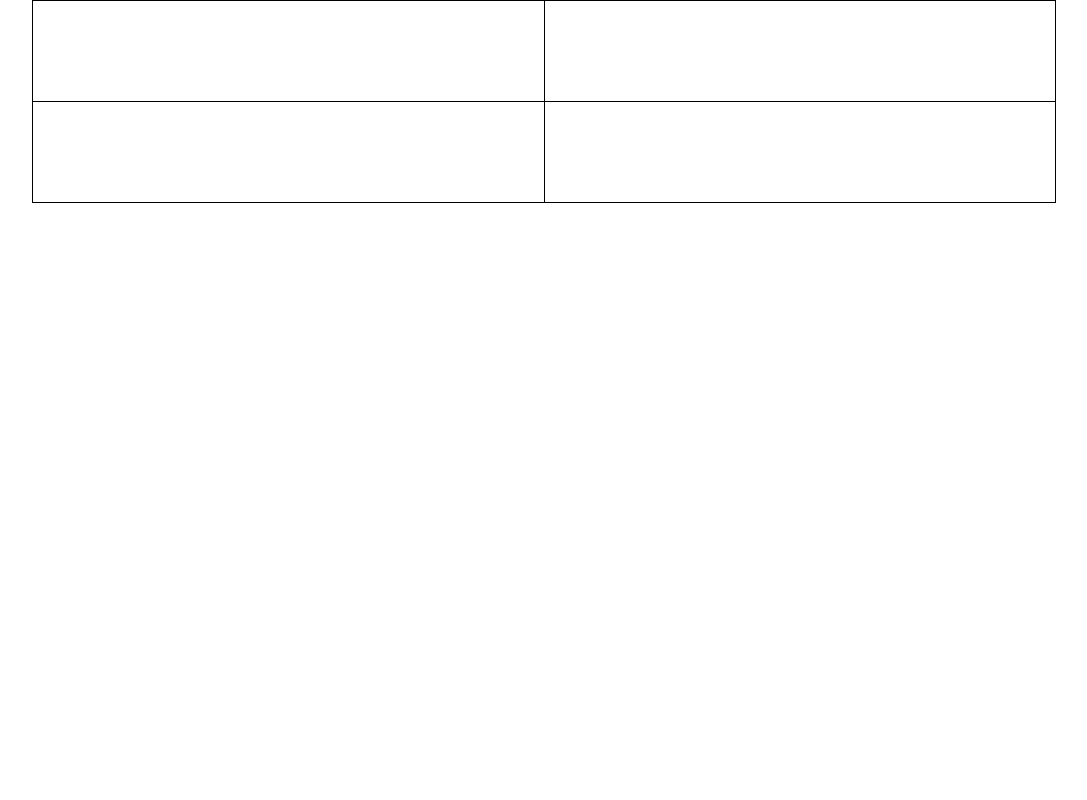
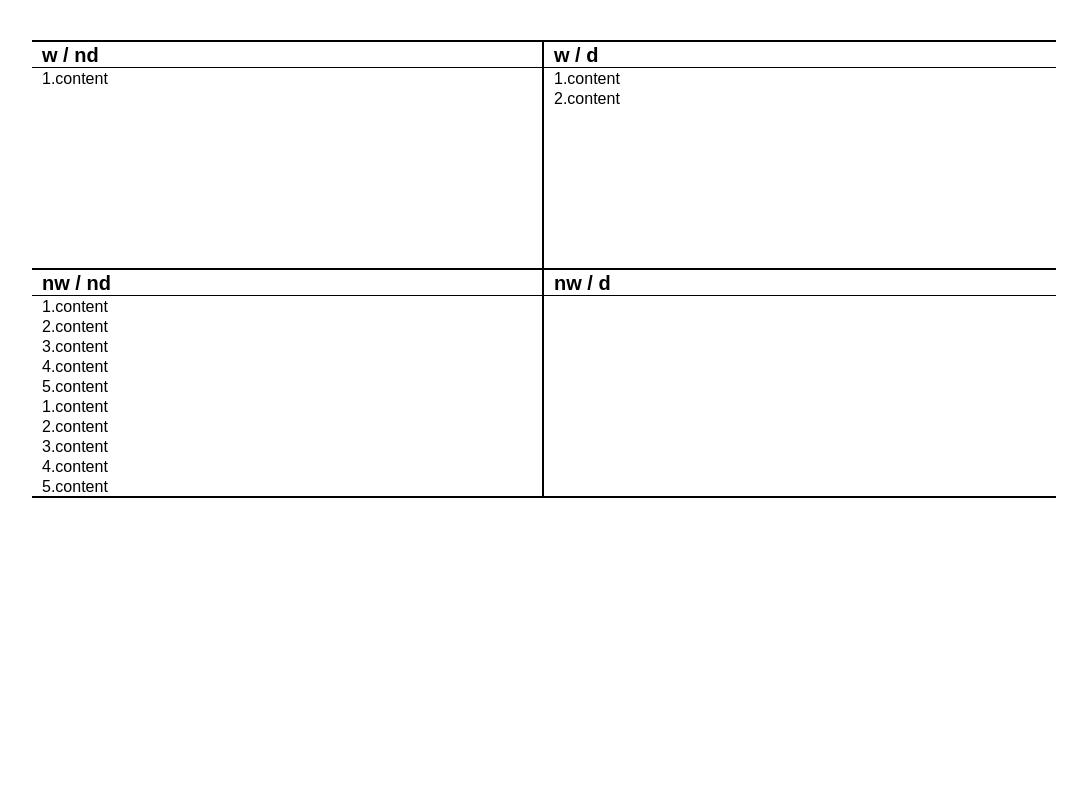
Before and after one commit to JolloDede/eisenhower, a PHP site: page / in a window 1280 px wide. Shown: the whole page, without its empty margins (96-1183 px from the left). Run offline with PHP 8.4, Linux system fonts and the light colour scheme.

Commit message:
progress - v190312-16.57

```diff
--- a/css/main.css
+++ b/css/main.css
@@ -1,48 +1,43 @@
-*{
+* {
+  font-family: arial, sans-serif;
   margin: 0;
   padding: 0;
 }
-
-html, body{
-  width: 100%;
-  height: 100vh;
+.main {
+  width: 80%;
+  margin: 40px auto 0;
 }
 
-main{
-  width: 80%;
-  margin: 0 auto;
+.child {
+  float: left;
+  position: relative;
+  width: 50%;
+  border-bottom: 2px solid black;
+}
+.child:nth-child(1),
+.child:nth-child(2) {
+  border-top: 2px solid black;
+}
+.child:nth-child(odd)::after {
+  content: "";
+  position: absolute;
+  top: 0;
+  bottom: 0;
+  right: 0;
+  width: 2px;
+  background: black;
 }
 
-table{
-  border-collapse: collapse;
+.child h1 {
+  padding: 2px 0 0 10px;
+  border-bottom: 1px solid black;
+  font-size: 20px;
+  font-weight: bold;
 }
-
-#content{
-  line-height: 0;
-  letter-spacing: 0;
-  min-height: 100px;
+.child .eisenhower--content {
+  overflow-y: scroll;
+  height: 200px;
 }
-
-#top-left,
-#top-right,
-#bot-left,
-#bot-right {
-  background-color: white;
-  border: 1px solid black;
-  height: 100px;
+.child p {
+  padding: 2px 0 0 10px;
 }
-/*
-#top-right{
-  width: 50%;
-  height: 100px;
-}
-
-#bot-left{
-  width: 50%;
-  height: 100px;
-}
-
-#bot-right{
-  width: 50%;
-  height: 100px;
-} */
--- a/index.html
+++ b/index.html
@@ -8,30 +8,51 @@
 </head>
 
 <body>
-  <header>
-    <div id="h">
+  <div class="main">
+    <div class="child wnd">
+      <h1>w / nd</h1>
+      <div class="eisenhower--content">
+        <p>1.content</p>
+      </div>
+    </div>
 
+    <div class="child wd">
+      <h1>w / d</h1>
+      <div class="eisenhower--content">
+        <p>1.content</p>
+        <p>2.content</p>
+      </div>
     </div>
-  </header>
-  <main>
-    <div id="content">
 
-      <table width="100%">
-        <tr>
-          <td id="top-left"></td>
-          <td id="top-right"></td>
-        </tr>
-        <tr>
-          <td id="bot-left"></td>
-          <td id="bot-right"></td>
-        </tr>
-      </table>
+    <div class="child nwnd">
+      <h1>nw / nd</h1>
+      <div class="eisenhower--content">
+        <p>1.content</p>
+        <p>2.content</p>
+        <p>3.content</p>
+        <p>4.content</p>
+        <p>5.content</p>
+        <p>1.content</p>
+        <p>2.content</p>
+        <p>3.content</p>
+        <p>4.content</p>
+        <p>5.content</p>
+        <p>1.content</p>
+        <p>2.content</p>
+        <p>3.content</p>
+        <p>4.content</p>
+        <p>5.content</p>
+      </div>
+    </div>
 
+    <div class="child nwd">
+      <h1>nw / d</h1>
+      <div class="eisenhower--content">
+        <p></p>
+      </div>
     </div>
-  </main>
-  <footer>
 
-  </footer>
+  </div>
 </body>
 
 </html>
```
